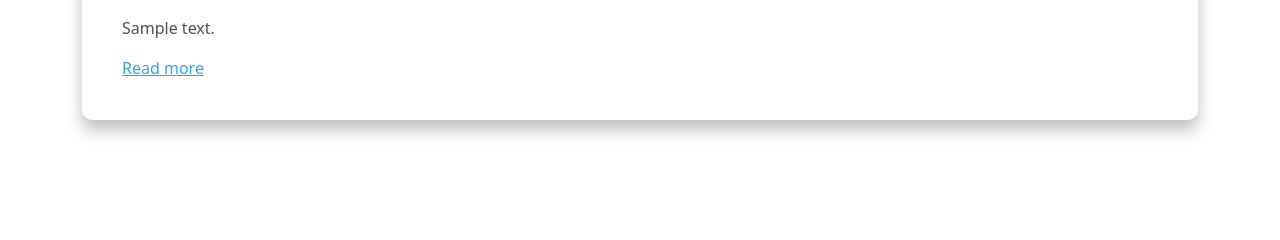
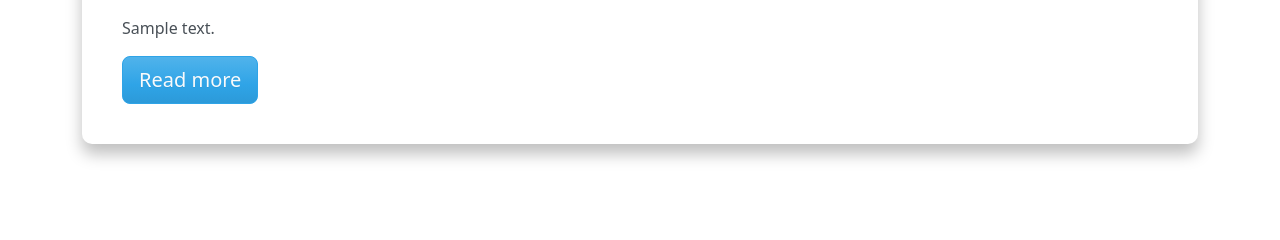
Before and after one commit to PhanTien234/My-Blog-WEB, a Symfony app: template templates/post/index.html.twig in a window 1280 px wide. Shown: the part 422-662 px from the top of the page. Run offline with Twig, Linux system fonts and the light colour scheme; the template is opened without the code that fills it: most values are stand-ins (such as "Sample title", 1, 10 or a date in 2020); some libraries are stand-ins or nearby versions.

Commit message:
add button readmore, editpost, deletepost

```diff
--- a/templates/post/index.html.twig
+++ b/templates/post/index.html.twig
@@ -4,14 +4,20 @@
 
 {% block body %}
     <style>
-        .posts{
+        .posts {
             border-radius: 10px;
             box-shadow: 0 10px 16px rgba(0, 0, 0, .25);
             margin-bottom: 40px;
             margin-top: 40px;
             padding: 40px;
         }
-        img{
+
+        a {
+            text-decoration: none;
+            color: #f9fafb;
+        }
+
+        img {
             border-radius: 10px;
         }
     </style>
@@ -27,28 +33,32 @@
             <article>
                 <h2>{{ post.title }}</h2>
                 <div class="metadat">
-                    {{ post.createdAt | date('Y-m-d')}} at {{ post.createdAt | date('H:i') }} by
+                    {{ post.createdAt | date('Y-m-d') }} at {{ post.createdAt | date('H:i') }} by
                     {% if post.author %}
                         {{ post.author.firstName }}
                     {% else %}
                         user
                     {% endif %}
 
-                    {{ post.comments | length  }} {{ (post.comments | length <= 1) ? 'comment' : 'comments' }}
+                    {{ post.comments | length }} {{ (post.comments | length <= 1) ? 'comment' : 'comments' }}
                 </div>
                 <div class="content">
                     {% if post.imageName %}
-                        <img src="{{ vich_uploader_asset(post, 'imageFile') }}" width="300" height="200" alt="" class="mt-3 mb-3">
+                        <img src="{{ vich_uploader_asset(post, 'imageFile') }}" width="300" height="200" alt=""
+                             class="mt-3 mb-3">
                     {% else %}
                         <img src="https://picsum.photos/seed/picsum/300/200" alt="" class="mt-3 mb-3">
                     {% endif %}
                     <p>{{ post.content }}</p>
-                    <a href="{{ path('post_show', {'id' : post.id}) }}">Read more</a>
+                    <button class="btn btn-lg btn-primary"><a href="{{ path('post_show', {'id' : post.id}) }}">Read
+                            more</a>
+                    </button>
+
                 </div>
             </article>
         </section>
     {% endfor %}
     <div class="navigation mt-5">
-    {{ knp_pagination_render(posts) }}
+        {{ knp_pagination_render(posts) }}
     </div>
 {% endblock %}
```
Also changed, not shown: templates/post/show.html.twig (+23 -9 lines).
